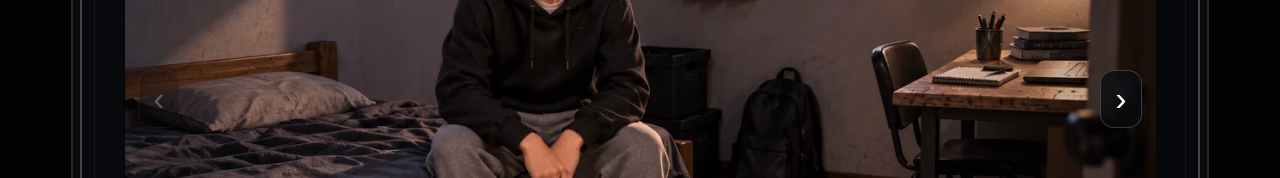
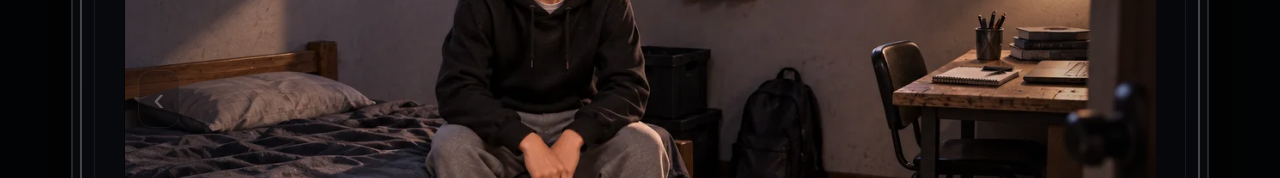
Before and after one commit to Agencia-DK/mi-app-daniel, a Next.js app: page / in a window 1280 px wide. Shown: the part 385-563 px from the top of the page. Built offline with nearby package versions, Linux system fonts and the light colour scheme.

Commit message:
Remove next-level cover button

```diff
--- a/app/page.tsx
+++ b/app/page.tsx
@@ -451,7 +451,6 @@ export default function Home() {
               <div className="coverShade" />
               <button className="coverArrow left" onClick={() => completed ? setCompleted(false) : setLevel(Math.max(1, level - 1))} disabled={level === 1 && !completed} aria-label={completed ? 'Volver al nivel 40' : 'Nivel anterior'}>‹</button>
               <div className="coverInfo"><span>{completed ? 'RECORRIDO COMPLETADO' : `NIVEL ${level} DE 40`}</span><b>{completed ? 'Felicidades, has ganado en la vida' : levelNames[level - 1]}</b></div>
-              <button className="coverArrow right" onClick={() => level === 40 ? setCompleted(true) : setLevel(level + 1)} disabled={completed} aria-label={level === 40 ? 'Ver final' : 'Nivel siguiente'}>›</button>
             </section>
 
             <section className="skills" aria-label="Habilidades">
```
